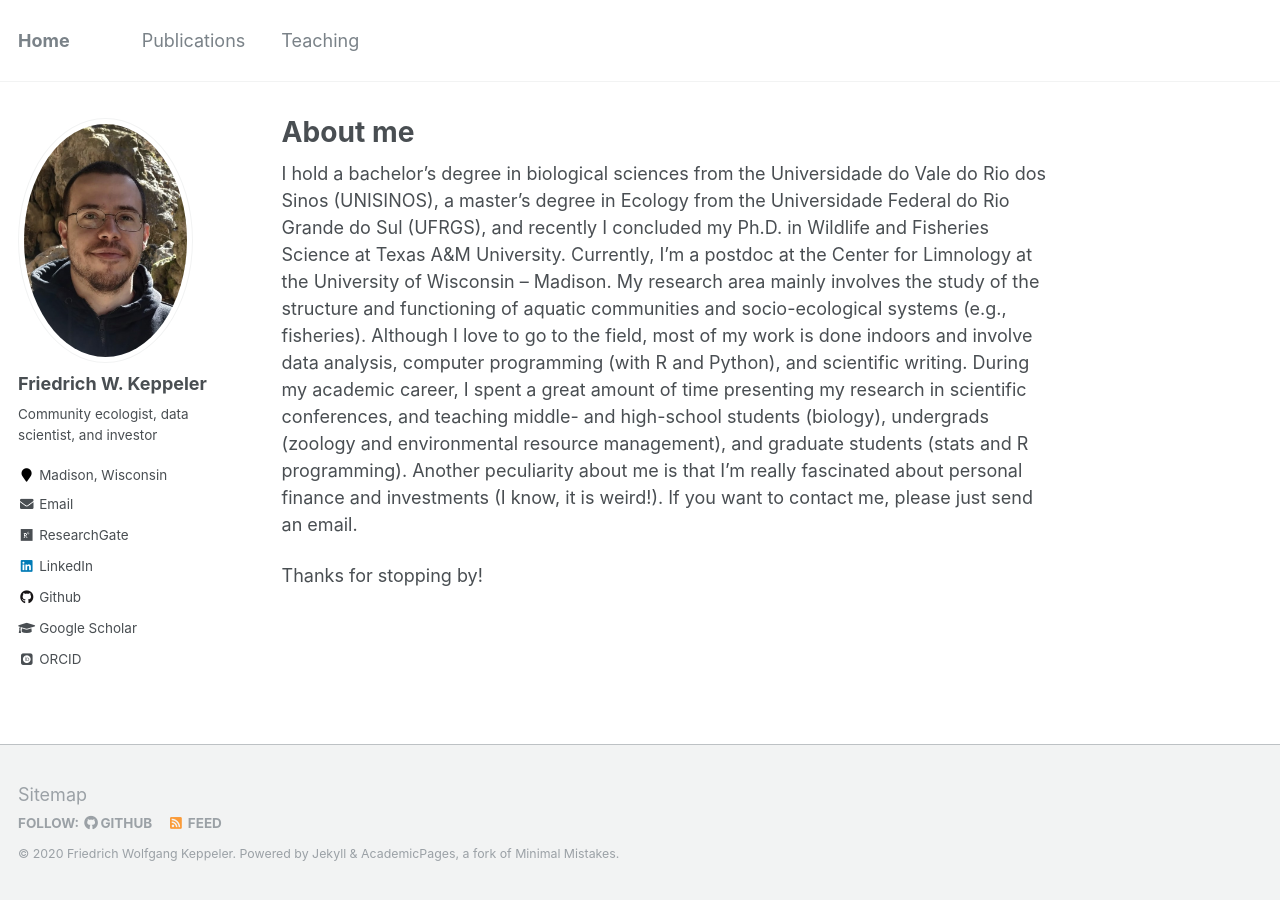
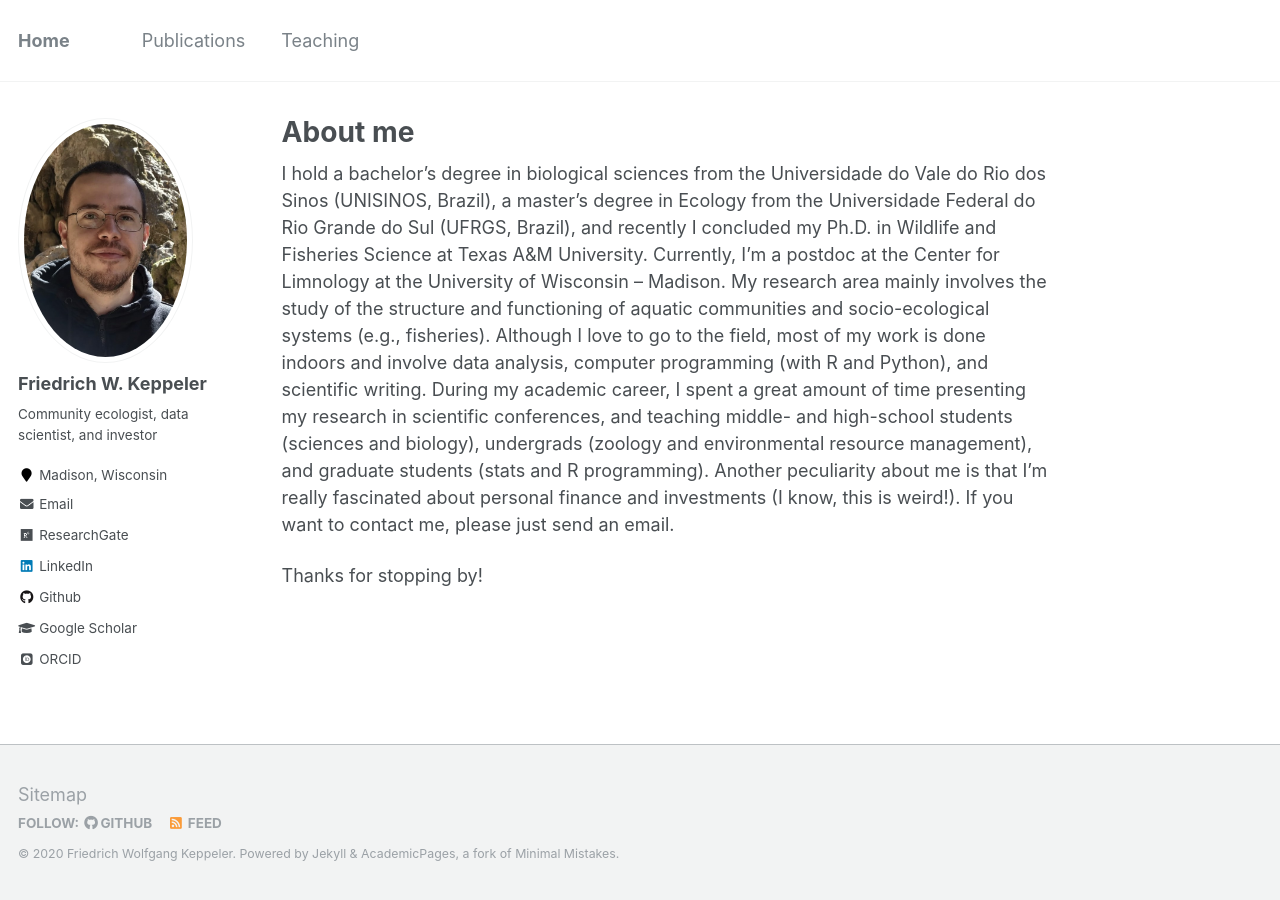
Before and after one commit to fkeppeler/fkeppeler.github.io, a Jekyll site: the page built from _pages/about.md, in a window 1280 px wide. Built offline with Jekyll 4.4.1, drawn with Linux system fonts in a browser that asks for light colours; some web fonts are replaced.

Commit message:
corrections

```diff
--- a/_pages/about.md
+++ b/_pages/about.md
@@ -8,6 +8,6 @@ redirect_from:
   - /about.html
 ---
 
-I hold a bachelor’s degree in biological sciences from the Universidade do Vale do Rio dos Sinos (UNISINOS), a master’s degree in Ecology from the Universidade Federal do Rio Grande do Sul (UFRGS), and recently I concluded my Ph.D. in Wildlife and Fisheries Science at Texas A&M University. Currently, I'm a postdoc at the Center for Limnology at the University of Wisconsin – Madison. My research area mainly involves the study of the structure and functioning of aquatic communities and socio-ecological systems (e.g., fisheries). Although I love to go to the field, most of my work is done indoors and involve data analysis, computer programming (with R and Python), and scientific writing. During my academic career, I spent a great amount of time presenting my research in scientific conferences, and teaching middle- and high-school students (biology), undergrads (zoology and environmental resource management), and graduate students (stats and R programming). Another peculiarity about me is that I'm really fascinated about personal finance and investments (I know, it is weird!). If you want to contact me, please just send an email.
+I hold a bachelor’s degree in biological sciences from the Universidade do Vale do Rio dos Sinos (UNISINOS, Brazil), a master’s degree in Ecology from the Universidade Federal do Rio Grande do Sul (UFRGS, Brazil), and recently I concluded my Ph.D. in Wildlife and Fisheries Science at Texas A&M University. Currently, I'm a postdoc at the Center for Limnology at the University of Wisconsin – Madison. My research area mainly involves the study of the structure and functioning of aquatic communities and socio-ecological systems (e.g., fisheries). Although I love to go to the field, most of my work is done indoors and involve data analysis, computer programming (with R and Python), and scientific writing. During my academic career, I spent a great amount of time presenting my research in scientific conferences, and teaching middle- and high-school students (sciences and biology), undergrads (zoology and environmental resource management), and graduate students (stats and R programming). Another peculiarity about me is that I'm really fascinated about personal finance and investments (I know, this is weird!). If you want to contact me, please just send an email.
 
 Thanks for stopping by!
```
Also changed, not shown: _teaching/2020-summer-teaching-6.md (+1 -1 lines).
